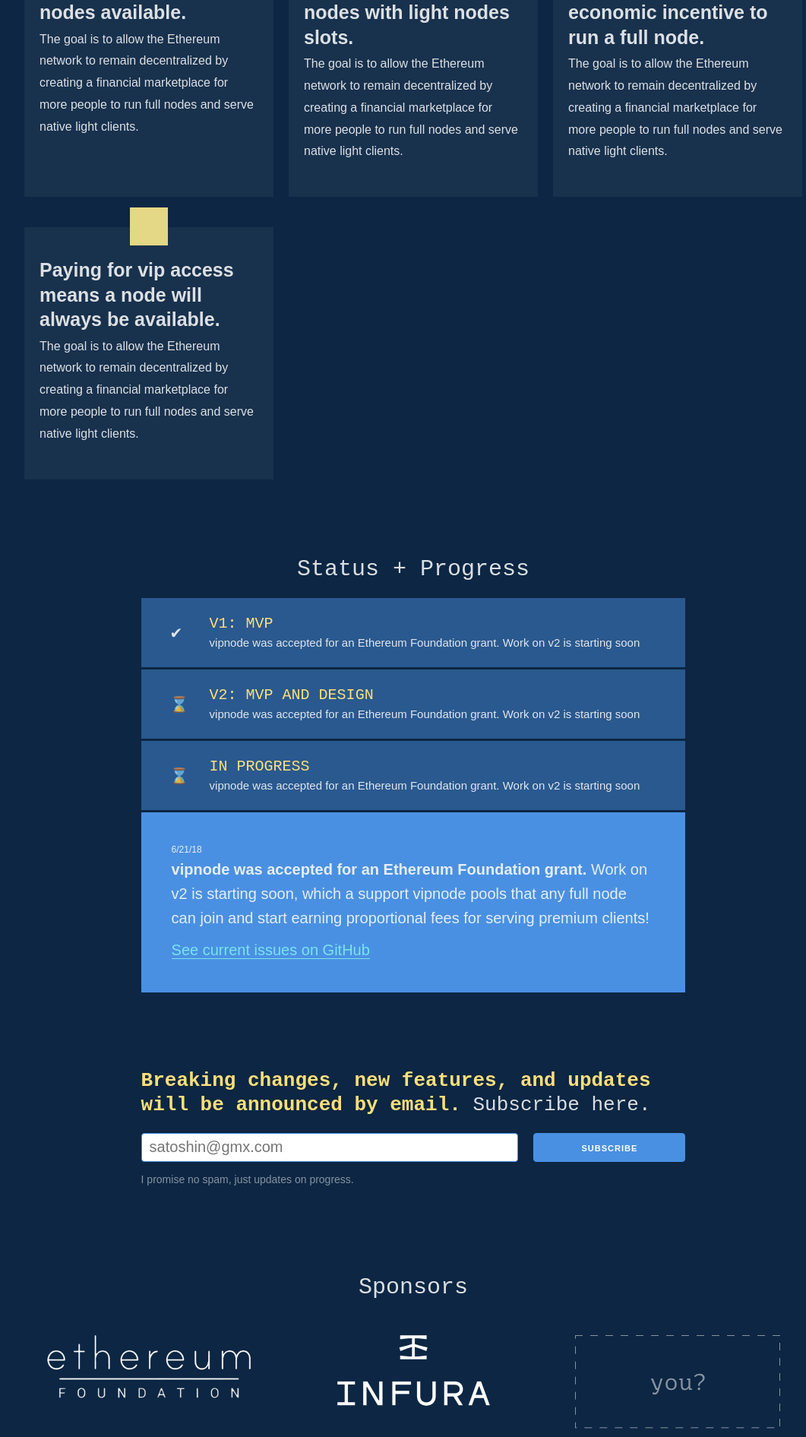
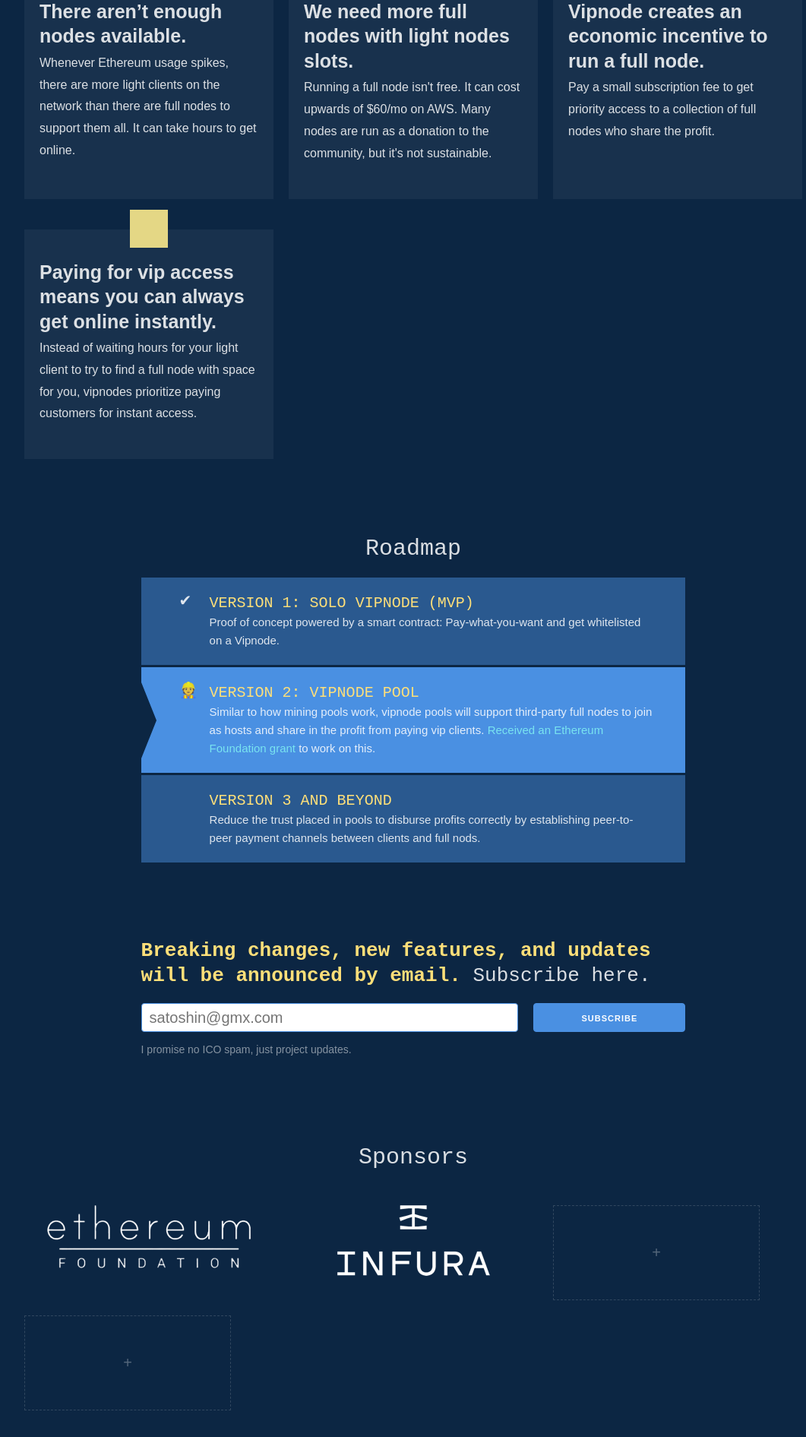
Before and after one commit to vipnode/vipnode.org, a Nuxt app: page / in a window 1280 px wide. Shown: the part 829-2720 px from the top of the page at 76% size, without its empty margins (96-1157 px from the left). Built offline with nearby package versions, Linux system fonts and the light colour scheme.

Commit message:
Preparing content and layout for new website launch

```diff
--- a/assets/scss/base.scss
+++ b/assets/scss/base.scss
@@ -39,8 +39,9 @@
 
 hr {
   @extend .bumped-in;
-  border-width: 5px;
-  border-color: lighten($background, 5%);
+  border-width: 0;
+  height: 5px;
+  background: lighten($background, 5%);
   margin-top: 5em;
   margin-bottom: 5em;
 }
@@ -468,33 +469,59 @@
   }
 }
 
-#status {
+#roadmap {
   margin: 5em auto;
+  padding: 0;
+
   h2 {
     @extend h1;
   }
+
   ul {
     margin-bottom: 3px;
+
     li {
+      &.current {
+        background-color: $ethereum-blue;
+      }
+      &.current::before {
+        content: "";
+        width: 0;
+        height: 0;
+        position: absolute;
+        margin-left: -4.5em;
+        border-style: solid;
+        border-width: 50px 0 50px 20px;
+        border-color: transparent transparent transparent $background;
+      }
+
       list-style: none;
       background-color: #2A598F;
       margin-bottom: 3px;
       padding: 1em 2em 1em 4.5em;
       position: relative;
+
       .icon {
         position: absolute;
-        left: 1.9em;
-        top: 33%;
+        margin-left: -2em;
+        line-height: 1em;
+        vertical-align: middle;
         &::before {
-          content: "\0231B";
+          content: "";
         }
       }
-      .icon.check {
+      .icon.done {
         &::before {
           content: "\02714";
         }
       }
-      h4 {
+      .icon.progress {
+        &::before {
+          content: "👷";
+        }
+      }
+
+      h4, h4 a{
         color: $highlight;
         font-family: $monospace;
         text-transform: uppercase;
@@ -508,7 +535,6 @@
     }
   }
   .latest {
-    background-color: $ethereum-blue;
     padding: 2em 2em 1.5em 2em;
     .date {
       font-size: 1.2rem;
@@ -573,6 +599,16 @@
     margin-bottom: 1.5em;
   }
   img { max-width: 100%; }
+  .placeholder {
+    &::before {
+      content: "+";
+      line-height: 123px;
+      color: rgba(255, 255, 255, 0.3);
+    }
+    width: 270px;
+    height: 123px;
+    border: 1px dashed rgba(255, 255, 255, 0.15);
+  }
   .grid {
     display: grid;
     grid-template-columns: repeat( auto-fit, minmax(250px, 1fr) );
--- a/components/Contract.vue
+++ b/components/Contract.vue
@@ -1,6 +1,6 @@
 <template>
   <form v-on:submit='submit' v-on:submit.prevent>
-    <h2>Become a VIP on vipnode</h2>
+    <h2>Try the Vipnode v1 MVP and become a VIP!</h2>
     <ul class="messages" v-if="messages.length > 0">
       <li v-for="msg in messages" :class="msg.kind">{{msg.body}}</li>
     </ul>
@@ -17,7 +17,7 @@
       </div>
     </label>
     <input type="text" v-model="enode" placeholder="enode://..." name="enode" class="enode"/>
-    <label for="amount">What would you like to pay for 30 days?
+    <label for="amount">What would you like to pay for 30 days of access?
       <div class="tooltip-container" v-on:click="amounttooltip=!amounttooltip">
         <div class="enode-help tooltip" v-if="amounttooltip" style="transform: translateX(-42%);">
           <p>Pay what you want while vipnode is in beta &#8212; amount will not affect your vipnode status. You will receive a reserved peer slot on our VIP network, allowing you to bypass the server’s limits even if the server is full.<!--XXX: Update this with better text.--></p>
--- a/components/Newsletter.vue
+++ b/components/Newsletter.vue
@@ -7,11 +7,10 @@
           method="post"
           target="popupwindow"
           onsubmit="window.open('https://tinyletter.com/vipnode', 'popupwindow', 'scrollbars=yes,width=800,height=600');return true">
-      <!--<label for="tlemail">Email address:</label>-->
       <input type="text" name="email" id="tlemail" placeholder="satoshin@gmx.com" />
       <input type="hidden" value="1" name="embed" />
       <input type="submit" value="Subscribe" class="button-primary"/>
     </form>
-    <p><small>I promise no spam, just updates on progress.</small></p>
+    <p><small>I promise no ICO spam, just project updates.</small></p>
   </section>
 </template>
--- a/components/Sponsors.vue
+++ b/components/Sponsors.vue
@@ -8,11 +8,9 @@
       <a href="https://infura.io/">
         <img src="~/static/img/infura.png" alt="Infura" />
       </a>
-      <a href="mailto:andrey@vipnode.org" class="hidden-md-down">
-        <img src="~/static/img/you.png" alt="You?" />
+      <a href="mailto:partner@vipnode.org" class="placeholder" title="Email for partnership opportunities">
       </a>
-      <a href="mailto:andrey@vipnode.org" class="hidden-lg-down">
-        <img src="~/static/img/you.png" alt="You?" />
+      <a href="mailto:partner@vipnode.org" class="placeholder" title="Email for partnership opportunities">
       </a>
     </div>
   </section>
--- a/layouts/default.vue
+++ b/layouts/default.vue
@@ -7,7 +7,7 @@
             <img src="~/static/img/vipnode.png" alt="vipnode" id="vipnode-logo"/>
           </a>
         </h1>
-        <h2>Reserve a spot for your Go-Ethereum Light Client, powered by a smart contract.</h2>
+        <h2>Economic incentive for running Ethereum nodes.</h2>
       </div>
       <nav class="seven columns">
         <ul>
@@ -21,7 +21,7 @@
             <nuxt-link to="/status">Status</nuxt-link>
           </li>
           <li>
-            <a href="https://medium.com/@shazow/an-economic-incentive-for-running-ethereum-full-nodes-ecc0c9ebe22">Blog</a>
+            <a href="https://medium.com/vipnode">Blog</a>
           </li>
           <li class="hidden-md-down">
             <nuxt-link to="/" class="button-primary button">Reserve</nuxt-link>
@@ -54,7 +54,7 @@
             <nuxt-link to="/about">About</nuxt-link>
           </li>
           <li>
-            <a href="https://medium.com/@shazow/an-economic-incentive-for-running-ethereum-full-nodes-ecc0c9ebe22">Blog</a>
+            <a href="https://medium.com/vipnode">Blog</a>
           </li>
           <li>
             <nuxt-link to="/faq">FAQ</nuxt-link>
--- a/pages/about.vue
+++ b/pages/about.vue
@@ -6,12 +6,8 @@
       <p>I build a lot of <a href="https://github.com/shazow">open source things</a>
         and <a href="https://shazow.net/">fun experiments like this one</a>.</p>
       <h3>Problems? Questions? Accolades?</h3>
-      <p>Email <a href="mailto:vipnode@shazow.net">vipnode@shazow.net</a>.</p>
-      <h3>Hatred? Vitriol?</h3>
-      <p>You're looking for <a href="https://news.ycombinator.com" rel="nofollow">Hacker News</a>.</p>
+      <p>Email <a href="mailto:andrey@vipnode.org">andrey@vipnode.org</a>.</p>
     </div>
-
-    <hr/>
 
     <Newsletter />
     <Sponsors />
--- a/pages/faq.vue
+++ b/pages/faq.vue
@@ -39,7 +39,7 @@
       <h3>My geth is stuck at "IPC endpoint opened", or I keep seeing "no suitable peers available"</h3>
       <p>If you didn't pay for vipnode (or your 30 days expired), then that means there
           aren't enough free connection slots available. You can keep waiting (it can take
-          a few hours), or <a href="#reserve">pay for vipnode access</a>.</p>
+          a few hours), or <a href="/#reserve">pay for vipnode access</a>.</p>
       <p>If you paid for vipnode, make sure:</p>
       <ol>
           <li>You're connecting from the same enode ID as you specified in your payment</li>
--- a/pages/index.vue
+++ b/pages/index.vue
@@ -2,7 +2,7 @@
   <article>
     <div class="row full-width index-form">
       <section id="intro" class="six columns">
-        <h2>vipnode is an <span class="hl1">economic incentive</span> for running <span class="hl2">Ethereum full nodes</span>.</h2>
+        <h2>Vipnode is an <span class="hl1">economic incentive</span> for running <span class="hl2">Ethereum full nodes</span>.</h2>
         <p>The goal is to allow the Ethereum network to remain decentralized by creating a financial marketplace for more people to run full nodes and serve native light clients.</p>
         <p><a href="https://medium.com/@shazow/an-economic-incentive-for-running-ethereum-full-nodes-ecc0c9ebe22" class="button">Read the full story on Medium</a></p>
       </section>
@@ -18,49 +18,47 @@
       <div class="box">
         <div class="sq"></div>
         <h3>There aren’t enough nodes available.</h3>
-        <p>The goal is to allow the Ethereum network to remain decentralized by creating a financial marketplace for more people to run full nodes and serve native light clients.</p>
+        <p>Whenever Ethereum usage spikes, there are more light clients on the network than there are full nodes to support them all. It can take hours to get online.</p>
       </div>
       <div class="box">
         <div class="sq teal"></div>
         <h3>We need more full nodes with light nodes slots.</h3>
-        <p>The goal is to allow the Ethereum network to remain decentralized by creating a financial marketplace for more people to run full nodes and serve native light clients.</p>
+        <p>Running a full node isn't free. It can cost upwards of $60/mo on AWS. Many nodes are run as a donation to the community, but it's not sustainable.</p>
       </div>
       <div class="box">
         <div class="sq orange"></div>
-        <h3>vipnode creates an economic incentive to run a full node.</h3>
-        <p>The goal is to allow the Ethereum network to remain decentralized by creating a financial marketplace for more people to run full nodes and serve native light clients.</p>
+        <h3>Vipnode creates an economic incentive to run a full node.</h3>
+        <p>Pay a small subscription fee to get priority access to a collection of full nodes who share the profit.</p>
       </div>
       <div class="box">
         <div class="sq yellow"></div>
-        <h3>Paying for vip access means a node will always be available.</h3>
-        <p>The goal is to allow the Ethereum network to remain decentralized by creating a financial marketplace for more people to run full nodes and serve native light clients.</p>
+        <h3>Paying for vip access means you can always get online instantly.</h3>
+        <p>Instead of waiting hours for your light client to try to find a full node with space for you, vipnodes prioritize paying customers for instant access.</p>
       </div>
     </section>
 
-    <section id="status" class="bumped-in">
-      <h2 class="text-center">Status + Progress</h2>
+    <section id="roadmap" class="bumped-in">
+      <h2 class="text-center">Roadmap</h2>
       <ul>
         <li>
-          <div class="icon check"></div>
-          <h4>V1: MVP</h4>
-          <p>vipnode was accepted for an Ethereum Foundation grant. Work on v2 is starting soon</p>
+          <div class="icon done"></div>
+          <h4><a href="https://github.com/vipnode/vipnode.org/tree/v1">Version 1: Solo Vipnode (MVP)</a></h4>
+          <p>Proof of concept powered by a smart contract: Pay-what-you-want and get whitelisted on a Vipnode.</p>
+        </li>
+        <li class="current">
+          <div class="icon progress"></div>
+          <h4><a href="https://github.com/vipnode/vipnode.org/issues/5">Version 2: Vipnode Pool</a></h4>
+          <p>
+            Similar to how mining pools work, vipnode pools will support third-party full nodes to join as hosts and share in the profit from paying vip clients.
+            <a href="https://blog.ethereum.org/2018/05/02/announcing-may-2018-cohort-ef-grants/">Received an Ethereum Foundation grant</a> to work on this.
+          </p>
         </li>
         <li>
-          <div class="icon hourglass"></div>
-          <h4>V2: MVP and Design</h4>
-          <p>vipnode was accepted for an Ethereum Foundation grant. Work on v2 is starting soon</p>
-        </li>
-        <li class="current">
-          <div class="icon hourglass"></div>
-          <h4>In Progress</h4>
-          <p>vipnode was accepted for an Ethereum Foundation grant. Work on v2 is starting soon</p>
+          <div class=""></div>
+          <h4><a href="https://github.com/vipnode/vipnode.org/issues/13">Version 3 and beyond</a></h4>
+          <p>Reduce the trust placed in pools to disburse profits correctly by establishing peer-to-peer payment channels between clients and full nods.</p>
         </li>
       </ul>
-      <div class="latest">
-        <p class="date">6/21/18</p>
-        <p><strong>vipnode was accepted for an Ethereum Foundation grant.</strong> Work on v2 is starting soon, which a support vipnode pools that any full node can join and start earning proportional fees for serving premium clients!</p>
-        <p><a href="https://github.com/vipnode/vipnode.org/issues">See current issues on GitHub</a></p>
-      </div>
     </section>
 
     <Newsletter />
```
Also changed, not shown: pages/status.vue (+4 -6 lines), 1 other file (tests, documents, lock files or other folders).
